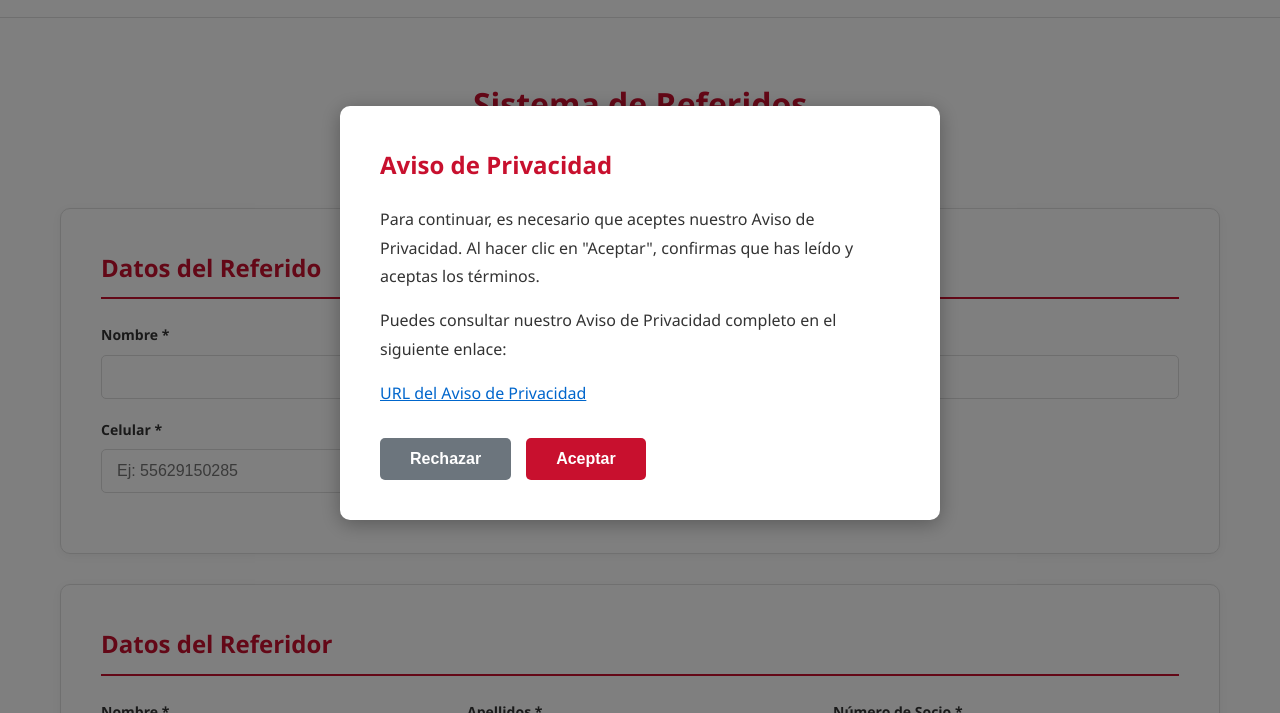
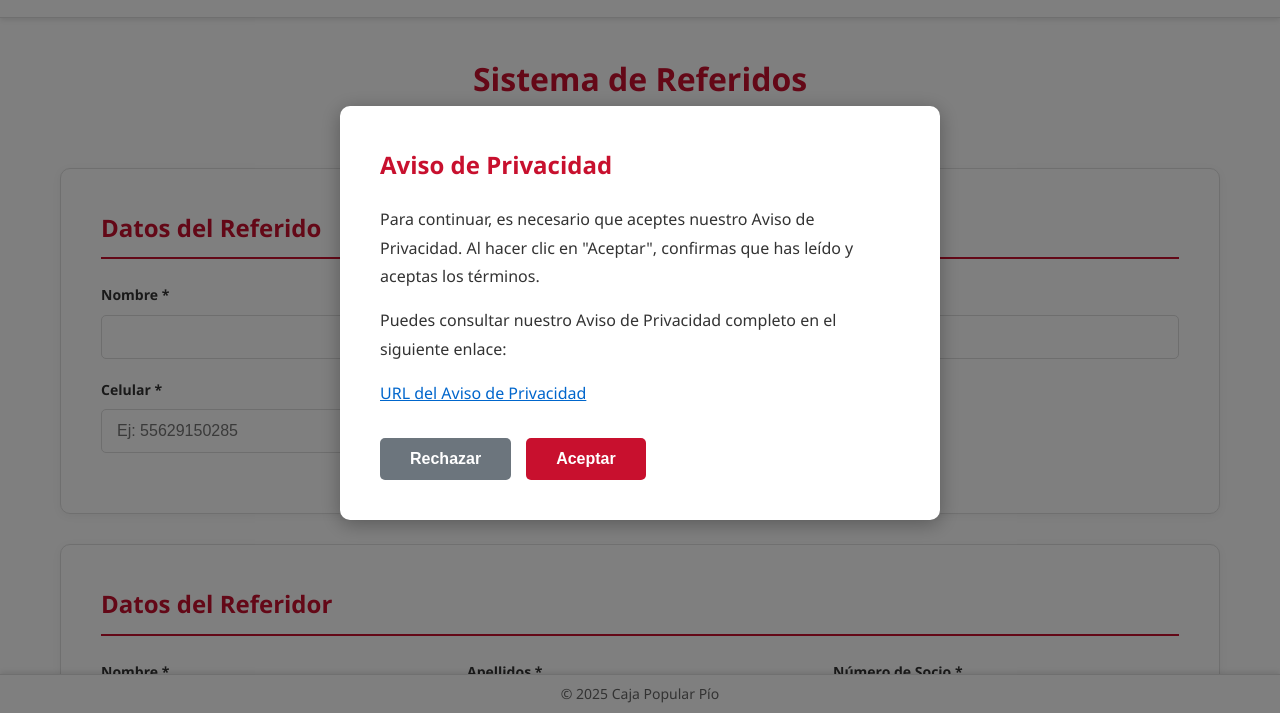
Before and after one commit to numiardo/referidospio, a plain HTML site: page index.html in a window 1280 px wide. Shown: the part 87-800 px from the top of the page. Drawn offline with Linux system fonts and the light colour scheme.

Commit message:
Add files via upload

```diff
--- a/index.html
+++ b/index.html
@@ -17,6 +17,8 @@
             background-color: #ffffff;
             color: #333;
             line-height: 1.6;
+            padding-top: 100px;
+            padding-bottom: 40px;
         }
 
         .container {
@@ -27,9 +29,15 @@
 
         /* Header */
         header {
+            position: fixed;
+            top: 0;
+            left: 0;
+            width: 100%;
             background-color: #ffffff;
             padding: 20px 0;
             border-bottom: 1px solid #e0e0e0;
+            z-index: 1000;
+            box-shadow: 0 2px 5px rgba(0, 0, 0, 0.1);
         }
 
         .header-content {
@@ -82,7 +90,7 @@
         .privacy-modal {
             display: none;
             position: fixed;
-            z-index: 1000;
+            z-index: 2000;
             left: 0;
             top: 0;
             width: 100%;
@@ -160,21 +168,22 @@
 
         /* Main Content */
         .main-content {
-            padding: 40px 0;
+            padding: 20px 0 60px 0;
         }
 
         .page-title {
             text-align: center;
             color: #c8102e;
             font-size: 32px;
-            margin-bottom: 10px;
+            margin-bottom: 5px;
+            margin-top: 0;
         }
 
         .page-subtitle {
             text-align: center;
             color: #666;
             font-size: 18px;
-            margin-bottom: 40px;
+            margin-bottom: 30px;
         }
 
         /* Formularios */
@@ -332,6 +341,45 @@
         .form-group.error .error-message {
             display: block;
         }
+
+        /* Footer */
+        footer {
+            position: fixed;
+            bottom: 0;
+            left: 0;
+            width: 100%;
+            background-color: #ffffff;
+            border-top: 1px solid #e0e0e0;
+            padding: 8px 0;
+            text-align: center;
+            z-index: 1000;
+            box-shadow: 0 -2px 5px rgba(0, 0, 0, 0.1);
+        }
+
+        .footer-content {
+            max-width: 1200px;
+            margin: 0 auto;
+            padding: 0 20px;
+            color: #666;
+            font-size: 14px;
+        }
+
+        .footer-content p {
+            margin: 0;
+        }
+
+        .footer-content a {
+            color: #666;
+            text-decoration: none;
+        }
+
+        .footer-content a:visited,
+        .footer-content a:hover,
+        .footer-content a:active,
+        .footer-content a:focus {
+            color: #666;
+            text-decoration: none;
+        }
     </style>
 </head>
 <body>
@@ -446,6 +494,13 @@
             </div>
         </div>
     </div>
+
+    <!-- Footer -->
+    <footer>
+        <div class="footer-content">
+            <p>&copy; 2025 <a href="https://www.cajapioxii.coop/" target="_blank" rel="noopener noreferrer">Caja Popular Pío</a></p>
+        </div>
+    </footer>
 
     <script>
         // URL del aviso de privacidad (debe ser proporcionado por el Socio)
```
